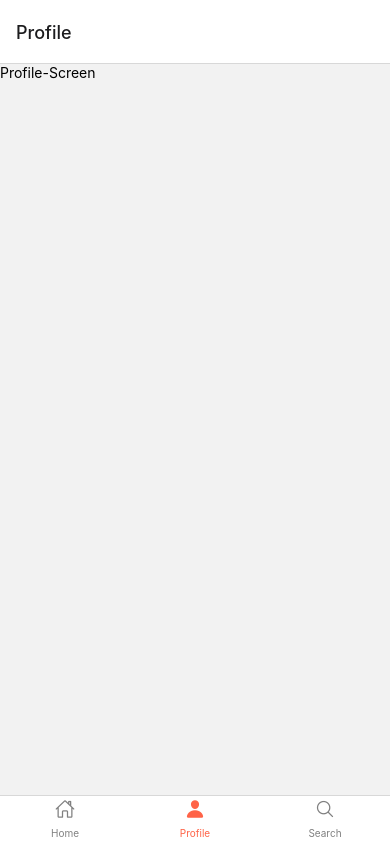
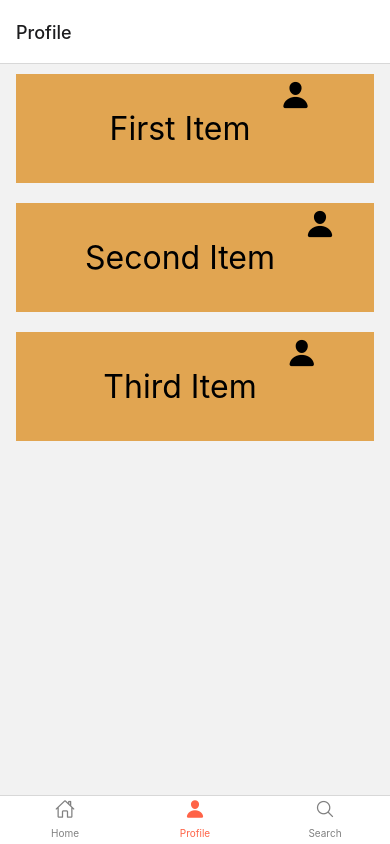
Before and after one commit to riteshpatidar08/nativetr3, a React Native app: screen /Profile in a window 390 px wide. Built offline with nearby package versions, Linux system fonts and the light colour scheme.

Commit message:
updated till the flatList

```diff
--- a/src/screens/ProfileScreen.js
+++ b/src/screens/ProfileScreen.js
@@ -1,14 +1,56 @@
 import React from 'react'
-import { Text, View } from 'react-native'
+import { Text, View , FlatList , StyleSheet } from 'react-native'
+import Icons from 'react-native-vector-icons/Ionicons';
+ const DATA = [
+  {
+    id: '1',
+    title: 'First Item',
+    icon : 'person'
+  },
+  {
+    id: '2',
+    title: 'Second Item',
+    icon : 'person'
+  },
+  {
+    id: '3',
+    title: 'Third Item',
+    icon : 'person'
+  },
+];
+const Item = ({title ,icon}) => (
+  <View style={styles.item}>
+    <Text style={styles.title}>{title}</Text>
+  <Icons name={icon} size={30}  />
+  </View>
+);
 
-function ProfileScreen() {
+const ProfileScreen = () => {
   return (
-   <View>
-    <Text>
-        Profile-Screen
-    </Text>
-   </View>
-  )
-}
 
-export default ProfileScreen
+      <FlatList
+        data={DATA}
+        renderItem={({item}) => <Item title={item.title} icon={item.icon} />}
+        keyExtractor={item => item.id}
+      />
+
+  );
+};
+
+const styles = StyleSheet.create({
+
+  item: {
+    flexDirection : 'row',
+    justifyContent : "center",
+    backgroundColor: '#E1A551FF',
+    padding: 5,
+    marginVertical: 10,
+    marginHorizontal: 16,
+  },
+  title: {
+    fontSize: 32,
+    margin : 30
+  },
+});
+
+export default ProfileScreen;
```
